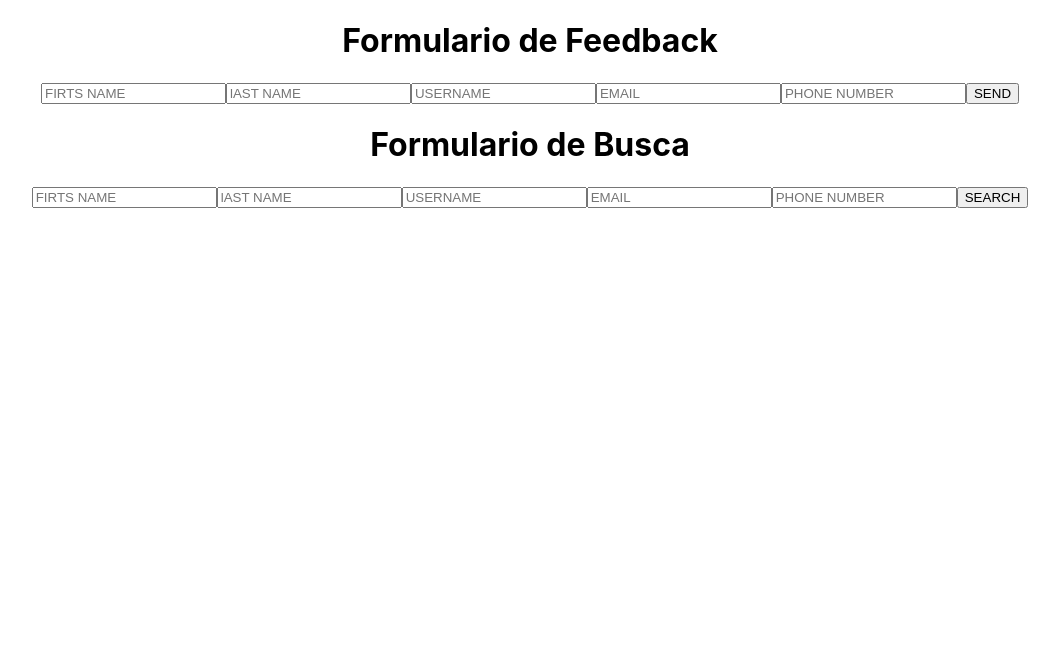
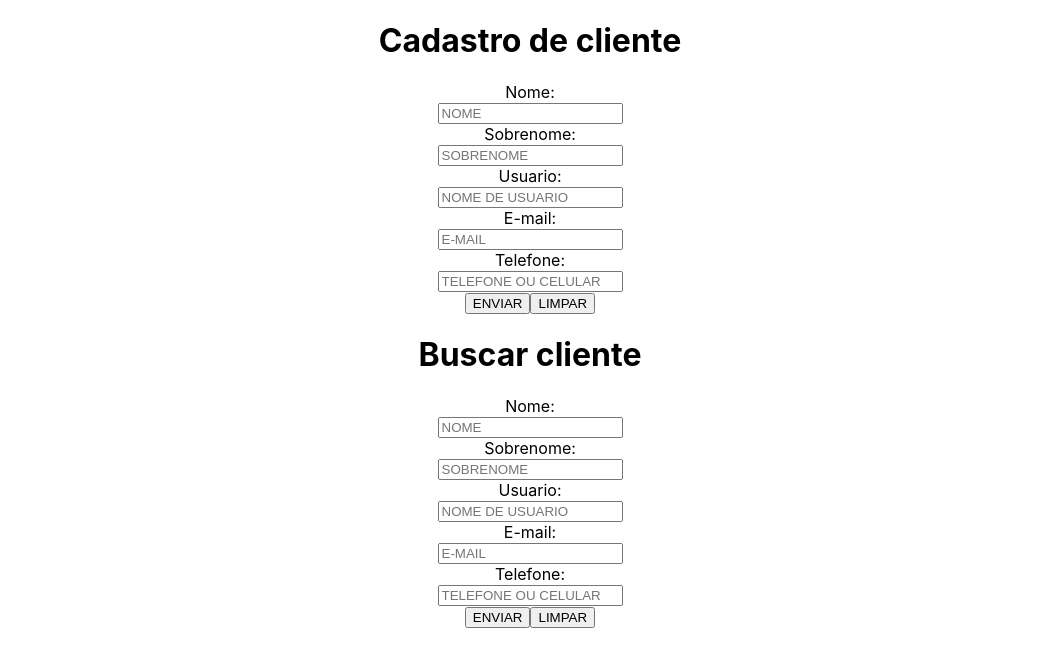
Before and after one commit to Kauarafaldini/form, a React (Create React App) app: page / in a window 1280 px wide. Shown: the top 666 px of the page, without its empty margins (110-1169 px from the left). Built offline with nearby package versions, Linux system fonts and the light colour scheme.

Commit message:
Alteração na estrutura do formulario

```diff
--- a/public/index.html
+++ b/public/index.html
@@ -1,5 +1,5 @@
 <!DOCTYPE html>
-<html lang="en">
+<html lang="pt-br">
   <head>
     <meta charset="utf-8" />
     <link rel="icon" href="%PUBLIC_URL%/favicon.ico" />
--- a/src/App.js
+++ b/src/App.js
@@ -5,72 +5,122 @@ function App() {
   return (
     <div className="App">
 
-      <h1>Formulario de Feedback</h1>
+      <h1>Cadastro de cliente</h1>
+
+      <label>Nome: </label>
+      <br/>
+      <input
+      type='text'
+      name='text'
+      placeholder='NOME'
+      required ="required"
+      /><br/>
+
+      <label>Sobrenome: </label>
+      <br/>
+      <input
+      type='text'
+      name='text'
+      placeholder='SOBRENOME'
+      required
+      /><br/>
+
+      <label>Usuario: </label>
+      <br/>
+      <input
+      type='text'
+      name='text'
+      placeholder='NOME DE USUARIO'
+      required
+      /><br/>
+
+      <label>E-mail: </label>
+      <br/>
+      <input
+      type='email'
+      name='email'
+      placeholder='E-MAIL'
+      required
+      /><br/>
+
+      <label>Telefone: </label>
+      <br/>
+      <input
+      type='text'
+      name='fone'
+      placeholder='TELEFONE OU CELULAR'
+      required
+      /><br/>
 
       <input
-      type='text'
-      placeholder='FIRTS NAME'
-      />
-
-      <input
-      type='text'
-      placeholder='lAST NAME'
-      />
-
-      <input
-      type='text'
-      placeholder='USERNAME'
-      />
-
-      <input
-      type='text'
-      placeholder='EMAIL'
-      />
-
-      <input
-      type='text'
-      placeholder='PHONE NUMBER'
+      className='button'
+      type='submit'
+      value="ENVIAR"
       />
 
       <input
       className='button'
-      type='button'
-      value="SEND"
-      onClick={0}
+      type='reset'
+      value="LIMPAR"
       />
 
-      <h1>Formulario de Busca</h1>
+      <h1>Buscar cliente</h1>
+
+      <label>Nome: </label>
+      <br/>
+      <input
+      type='text'
+      name='text'
+      placeholder='NOME'
+      required
+      /><br/>
+
+      <label>Sobrenome: </label>
+      <br/>
+      <input
+      type='text'
+      name='text'
+      placeholder='SOBRENOME'
+      required
+      /><br/>
+
+      <label>Usuario: </label>
+      <br/>
+      <input
+      type='text'
+      name='text'
+      placeholder='NOME DE USUARIO'
+      required
+      /><br/>
+
+      <label>E-mail: </label>
+      <br/>
+      <input
+      type='email'
+      name='email'
+      placeholder='E-MAIL'
+      required
+      /><br/>
+
+      <label>Telefone: </label>
+      <br/>
+      <input
+      type='text'
+      name='fone'
+      placeholder='TELEFONE OU CELULAR'
+      required
+      /><br/>
 
       <input
-      type='text'
-      placeholder='FIRTS NAME'
-      />
-
-      <input
-      type='text'
-      placeholder='lAST NAME'
-      />
-
-      <input
-      type='text'
-      placeholder='USERNAME'
-      />
-
-      <input
-      type='text'
-      placeholder='EMAIL'
-      />
-
-      <input
-      type='text'
-      placeholder='PHONE NUMBER'
+      className='button'
+      type='submit'
+      value="ENVIAR"
       />
 
       <input
       className='button'
-      type='button'
-      value="SEARCH"
-      onClick={0}
+      type='reset'
+      value="LIMPAR"
       />
 
     </div>
```
